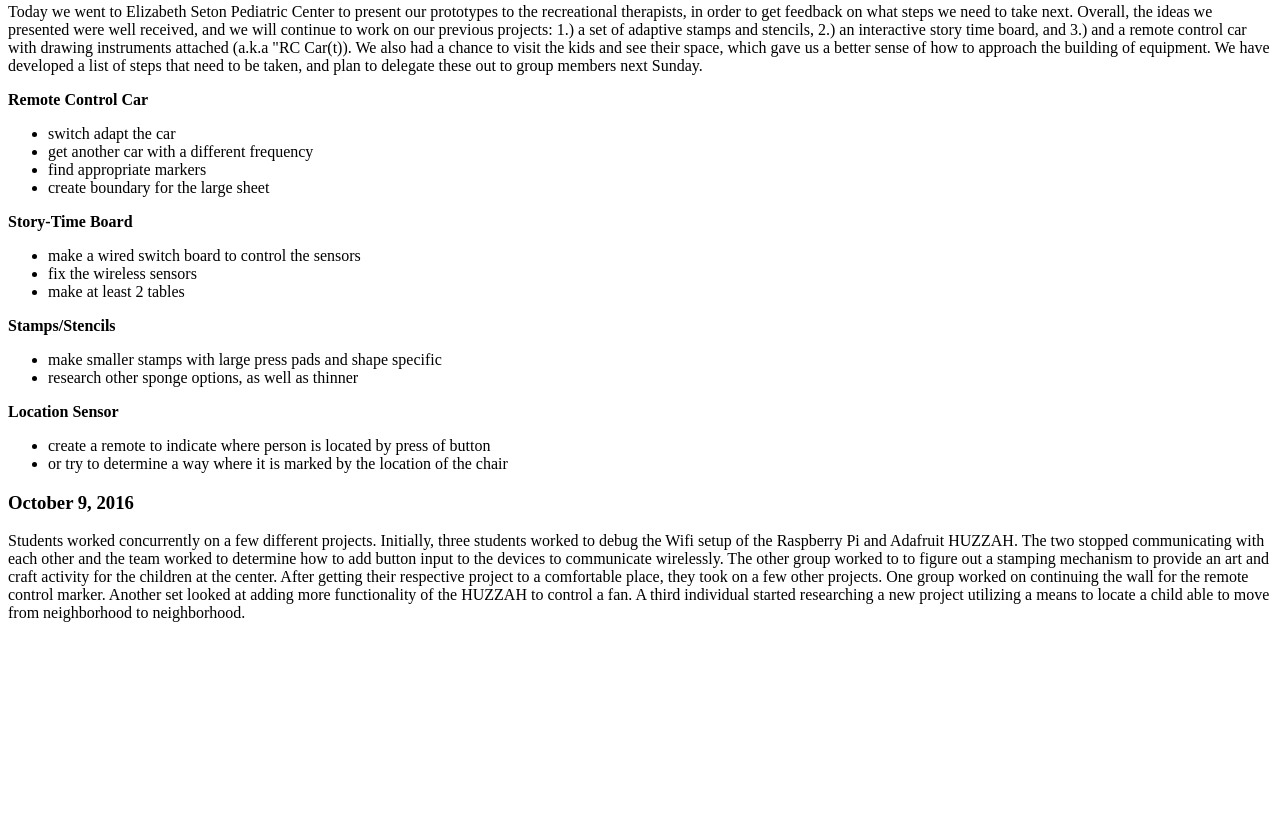
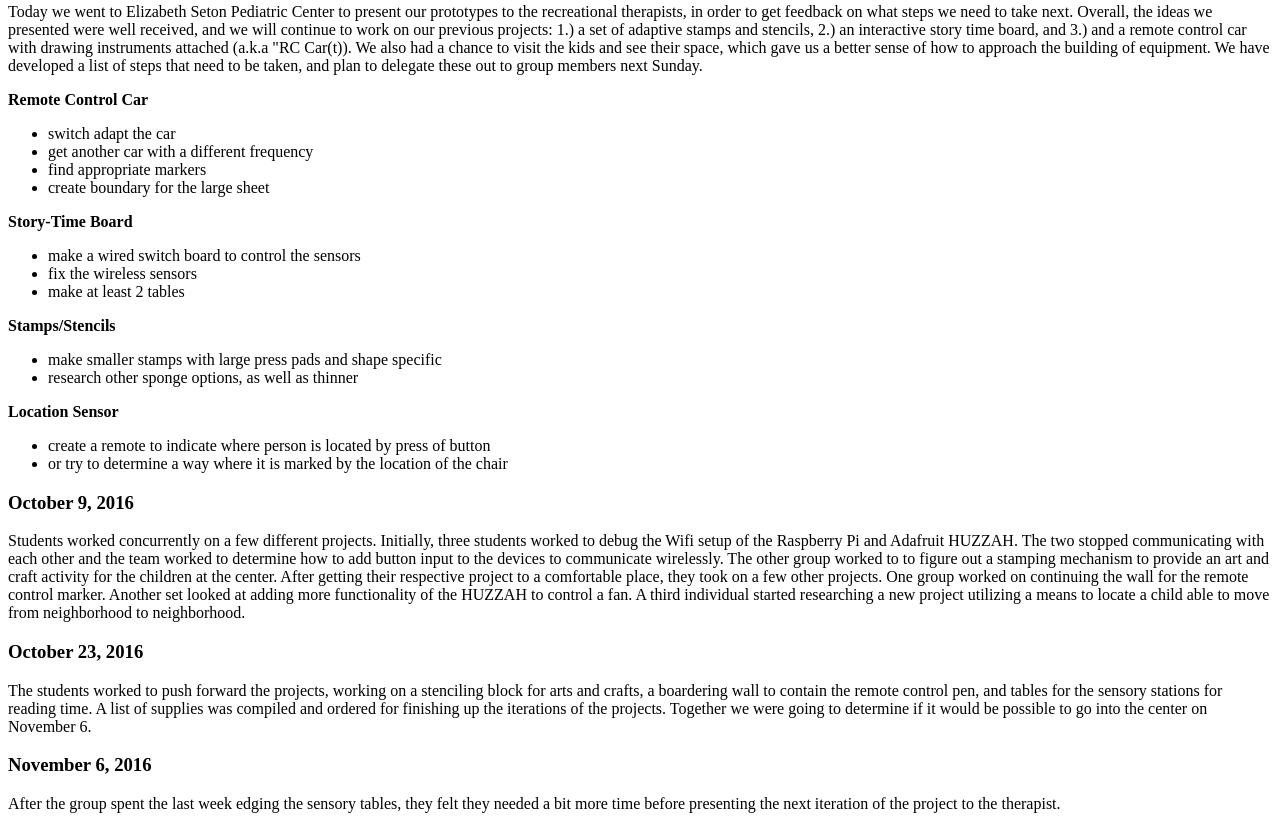
Before and after one commit to slcadaptivedesign/SLCAdaptiveDesign, a plain HTML site: page index.html in a window 1280 px wide. Shown: the part 674-1503 px from the top of the page. Before the commit the page ends 1312 px from the top, so only its background shows below. Drawn offline with Linux system fonts and the light colour scheme.

Commit message:
Update index.html

```diff
--- a/index.html
+++ b/index.html
@@ -55,5 +55,13 @@ respective project to a comfortable place, they took on a few other projects.  O
 Another set looked at adding more functionality of the HUZZAH to control a fan.  A third individual started researching a
 new project utilizing a means to locate a child able to move from neighborhood to neighborhood.</p>
 
+<h3>October 23, 2016</h3>
+<p>The students worked to push forward the projects, working on a stenciling block for arts and crafts, a boardering wall to contain the remote control pen, and tables for the sensory stations for reading time.
+A list of supplies was compiled and ordered for finishing up the iterations of the projects.  Together we were going to determine if it would be possible to go into the center on November 6.
+	</p>
+
+	<h3>November 6, 2016</h3>
+	<p> After the group spent the last week edging the sensory tables, they felt they needed a bit more time before presenting the next
+		iteration of the project to the therapist.
 </body>
 </html>
```
